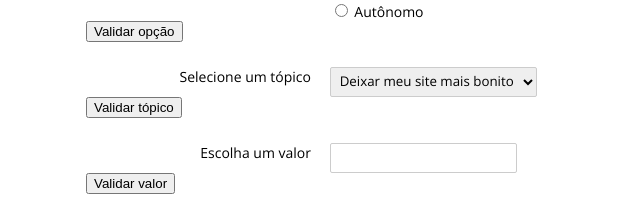
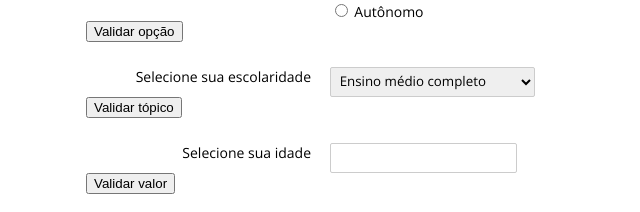
Before and after one commit to luanameira/formulario2, a plain HTML site: page index.html in a window 1280 px wide. Shown: the part 401-613 px from the top of the page, without its empty margins (304-944 px from the left). Drawn offline with nearby package versions, Linux system fonts and the light colour scheme.

Commit message:
Adicionando dados

```diff
--- a/index.html
+++ b/index.html
@@ -47,15 +47,18 @@
         </div>
 
         <div>
-            <label for="texto">Selecione um tópico</label>
+            <label for="texto">Selecione sua escolaridade</label>
             <select name="dropdown">
-                <option value="contato">Deixar meu site mais bonito</option>
+                <option value="contato">Ensino médio completo</option>
+                <option value="contato">Ensino Superior Incompleto</option>
+                <option value="contato">Ensino Superior cursando</option>
+                <option value="contato">Ensino Superior Completo</option>
             </select>
             <button id="botaoVT">Validar tópico</button>
         </div>
 
         <div>
-            <label for="texto">Escolha um valor</label>
+            <label for="texto">Selecione sua idade</label>
             <input type="number" name="valor">
         </div>
         <button id="botaoVV">Validar valor</button>
```
